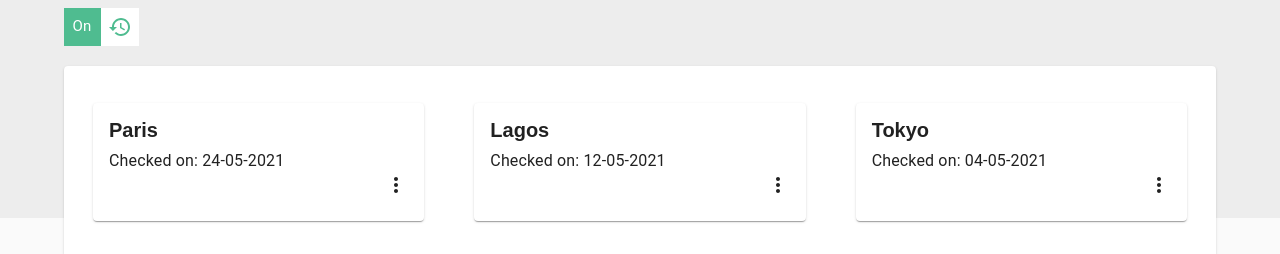
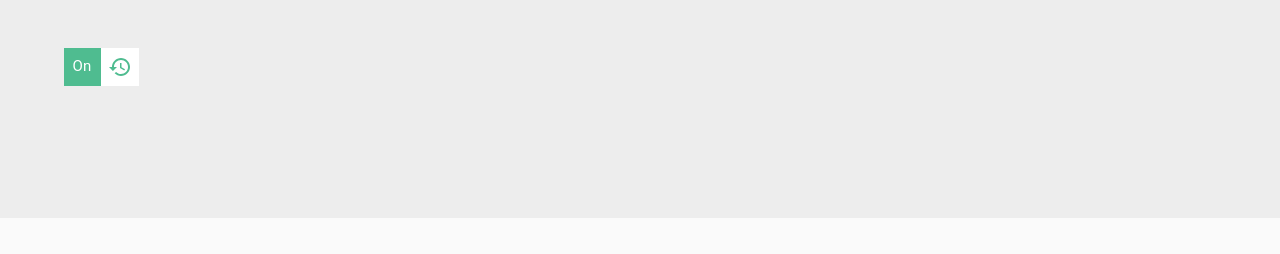
Before and after one commit to Kachielite/weather-forecast, a React (Create React App) app: page /forecast/lagos in a window 1280 px wide. Shown: the part 582-836 px from the top of the page. After the commit the page ends 800 px from the top, so only its background shows below. Built offline with nearby package versions, Linux system fonts and the light colour scheme.

Commit message:
Create Context for passing fectched data to components, Implement API call for geolocation and weather details

```diff
--- a/package.json
+++ b/package.json
@@ -8,6 +8,7 @@
     "@testing-library/jest-dom": "^5.11.4",
     "@testing-library/react": "^11.1.0",
     "@testing-library/user-event": "^12.1.10",
+    "axios": "^0.21.1",
     "react": "^17.0.2",
     "react-dom": "^17.0.2",
     "react-router-dom": "^5.2.0",
--- a/src/App.js
+++ b/src/App.js
@@ -3,11 +3,13 @@ import {BrowserRouter as Router, Switch, Route} from 'react-router-dom'
 import HomePage from './PageComponent/HomePage';
 import ForecastPage from './PageComponent/ForecastPage'
 import TitleBar from './AppComponents/TitleBar';
+import {WeatherProvider} from './DataStore/WeatherContext';
 
 import './App.css';
 
 function App() {
   return (
+    <WeatherProvider>
     <Router>
       <div className="App">
         <TitleBar/>
@@ -17,6 +19,7 @@ function App() {
         </Switch>
       </div>
     </Router>
+    </WeatherProvider>
   );
 }
 
--- a/src/AppComponents/SearchBar.js
+++ b/src/AppComponents/SearchBar.js
@@ -1,10 +1,12 @@
-import React from 'react';
+import React, {useContext} from 'react';
 import { makeStyles } from '@material-ui/core/styles';
 import Paper from '@material-ui/core/Paper';
 import InputBase from '@material-ui/core/InputBase';
 import Divider from '@material-ui/core/Divider';
 import IconButton from '@material-ui/core/IconButton';
 import SearchIcon from '@material-ui/icons/Search';
+import {WeatherContext} from '../DataStore/WeatherContext'
+
 
 
 const useStyles = makeStyles((theme) => ({
@@ -33,10 +35,13 @@ export default function Search() {
 
   const classes = useStyles();
 
+  const {onSubmit, searchHandler} = useContext(WeatherContext)
+
+
 
 
   return (
-    <Paper component="form" className={classes.root}>
+    <Paper component="form" className={classes.root} onSubmit={onSubmit}>
         <IconButton type="submit" className={classes.iconButton} aria-label="search">
             <SearchIcon />
         </IconButton>
@@ -44,6 +49,8 @@ export default function Search() {
         <InputBase
         className={classes.input}
         placeholder="Enter the city name to get the weather forecast"
+        onChange={searchHandler}
+
         />
     </Paper>
   );
--- a/src/AppComponents/SearchHistory.js
+++ b/src/AppComponents/SearchHistory.js
@@ -1,4 +1,4 @@
-import React from 'react';
+import React,{useContext} from 'react';
 import {Link} from 'react-router-dom';
 import Card from '@material-ui/core/Card';
 import CardContent from '@material-ui/core/CardContent';
@@ -11,6 +11,8 @@ import Container from '@material-ui/core/Container';
 import Paper from '@material-ui/core/Paper';
 import MoreVertIcon from '@material-ui/icons/MoreVert';
 
+import {WeatherContext} from '../DataStore/WeatherContext';
+
 
 
 
@@ -18,19 +20,16 @@ import MoreVertIcon from '@material-ui/icons/MoreVert';
 
 const useStyles = makeStyles((theme) => ({
 
-  icon: {
-    marginRight: theme.spacing(2),
-  },
   cardGrid: {
-    paddingTop: theme.spacing(4),
-    paddingBottom: theme.spacing(4),
+    // paddingTop: theme.spacing(4),
+    // paddingBottom: theme.spacing(4),
+    width:'100%',
+    height:'100%'
   },
   card: {
     height: '100%',
     display: 'flex',
     flexDirection: 'column',
-
-    margin: '5px',
     textAlign:'left'
   },
   cardContent: {
@@ -49,47 +48,9 @@ const useStyles = makeStyles((theme) => ({
 
 export default function SearchHistory() {
   const classes = useStyles();
+  const {searched} = useContext(WeatherContext);
 
 
-
-  const searchHistory = [
-    {
-      cityName: 'Paris',
-      checkedOn: '24-05-2021'
-    },
-    {
-      cityName: 'Lagos',
-      checkedOn: '12-05-2021'
-    },
-    {
-      cityName: 'Tokyo',
-      checkedOn: '04-05-2021'
-    },
-    // {
-    //   cityName: 'Nairobi',
-    //   checkedOn: '18-05-2021'
-    // },
-    // {
-    //   cityName: 'Berlin',
-    //   checkedOn: '02-05-2021'
-    // },
-    // {
-    //   cityName: 'London',
-    //   checkedOn: '03-05-2021'
-    // },
-    // {
-    //   cityName: 'New York',
-    //   checkedOn: '13-05-2021'
-    // },
-    // {
-    //   cityName: 'Yaounde',
-    //   checkedOn: '24-05-2021'
-    // },
-    // {
-    //   cityName: 'Lisbon',
-    //   checkedOn: '14-05-2021'
-    // },
-  ]
 
 
   return (
@@ -98,8 +59,8 @@ export default function SearchHistory() {
       <main>
         <Paper className={classes.container}>
         <Container className={classes.cardGrid} >
-          <Grid container spacing={5}>
-            {searchHistory.map((card) => {
+          <Grid container spacing={3}>
+            {searched.slice(0,9).map((card) => {
               return(
               <Grid item xs={12} sm={6} md={4}>
                 <CardActionArea>
--- /dev/null
+++ b/src/DataStore/WeatherContext.js
@@ -0,0 +1,85 @@
+import {createContext,useState} from 'react';
+import axios from 'axios';
+
+
+export const WeatherContext = createContext(); //create Weather Context
+
+export const WeatherProvider = (props) => {     //Create WeatherContext Provider
+
+
+    //Getting user request
+    const [userQuery, setUserQuery] = useState('');
+    const [searched, setSearched] = useState([])
+    // const [geoLocation, setGeoLocation] = useState({})
+
+
+
+
+    const searchHandler = (event) => {
+      setUserQuery(event.target.value)
+    }
+
+    const onSubmit = (event) =>{
+      event.preventDefault()
+      setSearched([{cityName:userQuery.charAt(0).toUpperCase() + userQuery.slice(1), checkedOn: getTime()},...searched])
+      getGeoLocation()
+
+
+    }
+
+    const getTime = () =>{
+        let today = new Date();
+        let date = today.getDate()+'-'+(today.getMonth()+1)+'-'+today.getFullYear();
+        let time = today.getHours() + ":" + today.getMinutes()
+        let dateTime = date+' '+time;
+
+        return dateTime
+    }
+
+    const apiKey = "065faab4bf6c2518641eeb48bcc7bb2f"
+
+    //Convert CityName to Latitude and Longitude
+    const getGeoLocation= async ()=>{
+
+        const url = `http://api.openweathermap.org/geo/1.0/direct?q=${userQuery}&appid=${apiKey}`;
+
+        try {
+        const res = await axios.get(url)
+        // setGeoLocation({lat:res.data[0].lat, lon:res.data[0].lon})
+        getWeatherDetails(res.data[0].lat, res.data[0].lon )
+
+
+        } catch (error) {
+            console.log('Error message: ', error);
+
+        } finally {
+
+        }
+    }
+
+    // Get weather details
+    const getWeatherDetails = async (lat, lon)=>{
+
+        console.log(lat, lon)
+
+        const url = `https://api.openweathermap.org/data/2.5/onecall?lat=${lat}&lon=${lon}&exclude=minutely,hourly,alerts&appid=${apiKey}`;
+
+        try {
+        const res = await axios.get(url)
+        console.log(res.data)
+
+        } catch (error) {
+            console.log('Error message: ', error);
+
+        } finally {
+
+        }
+    }
+
+
+    return(
+        <WeatherContext.Provider value={{searchHandler, onSubmit, searched}}>
+            {props.children}
+        </WeatherContext.Provider>
+    )
+}
--- a/src/PageComponent/HomePage.js
+++ b/src/PageComponent/HomePage.js
@@ -2,6 +2,7 @@ import React, {useState} from 'react';
 import SearchBar from '../AppComponents/SearchBar';
 import SwitchButton from '../AppComponents/SwitchButton';
 import SearchHistory from '../AppComponents/SearchHistory';
+import { useHistory } from "react-router-dom";
 
 import './homepage.css';
 
@@ -17,6 +18,9 @@ const HomePage = () => {
         }
     }
 
+    const history = useHistory();
+
+      console.log(history)
 
     return(
         <div className="home-div">
```
Also changed, not shown: 1 other file (tests, documents, lock files or other folders).
